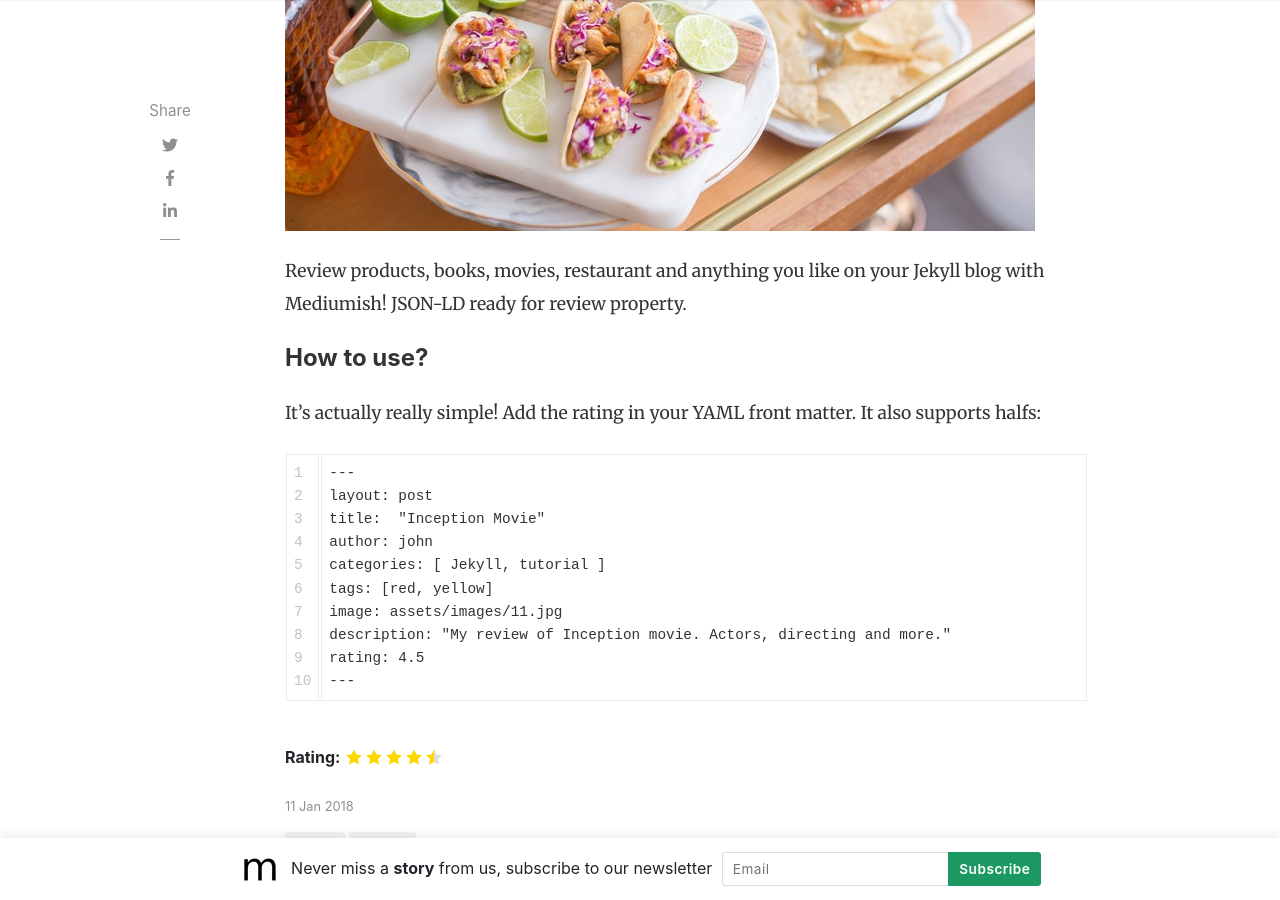
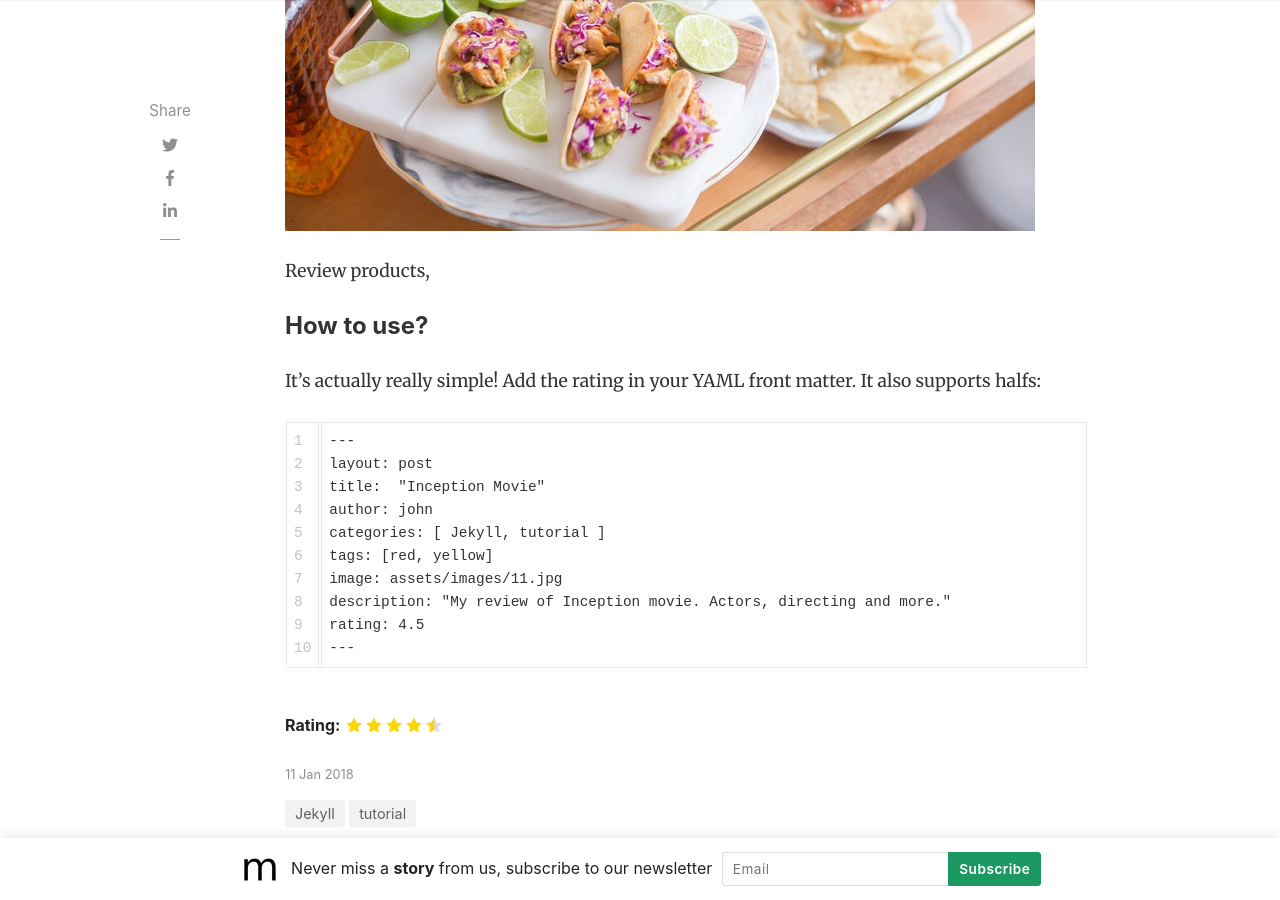
Before and after one commit to stackbit-projects/nervous-bee-92127, a Jekyll site: the page built from _posts/2018-01-11-customer-service.md, in a window 1280 px wide and 900 px high, scrolled down 693 px. Built offline with Jekyll 4.4.1, drawn with Linux system fonts in a browser that asks for light colours; nearby versions of some CDN libraries; comment, search, counter and statistics services are not loaded.

Commit message:
2018-01-11-customer-service.md: changed

```diff
--- a/_posts/2018-01-11-customer-service.md
+++ b/_posts/2018-01-11-customer-service.md
@@ -11,7 +11,7 @@ hidden: true
 rating: 4.5
 ---
 
-Review products, books, movies, restaurant and anything you like on your Jekyll blog with Mediumish! JSON-LD ready for review property.
+Review products,
 
 #### How to use?
 
```
